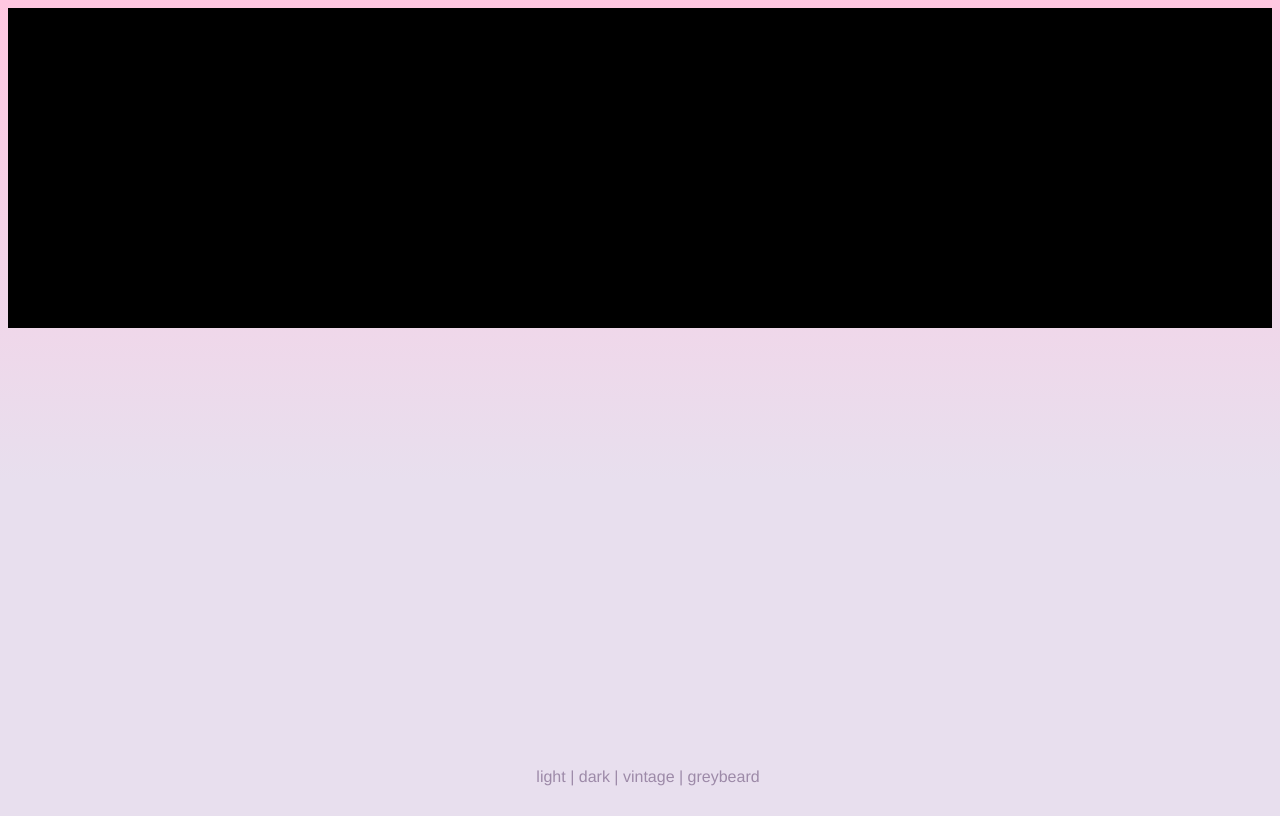
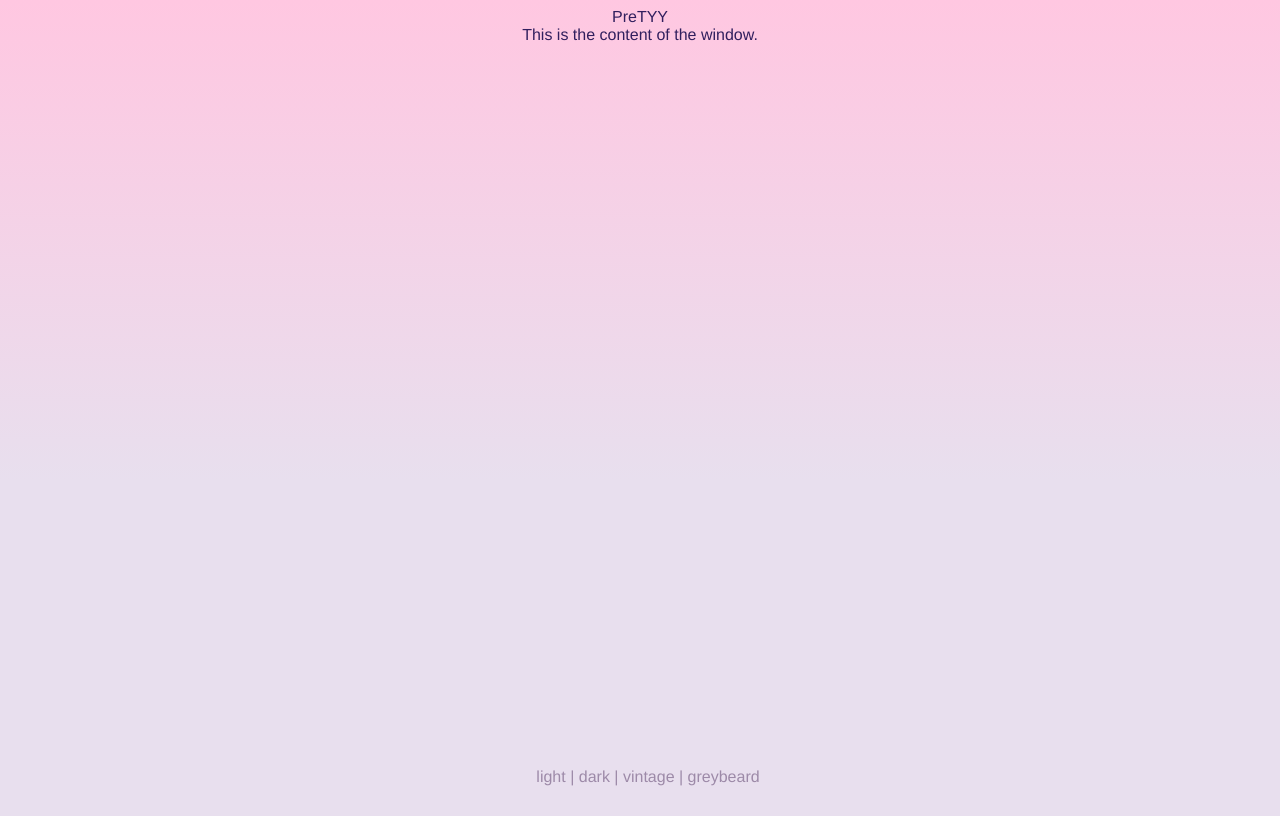
Before and after one commit to tedthemusician/site, a Vue app: page /whoami in a window 1280 px wide. Built offline with nearby package versions, Linux system fonts and the light colour scheme.

Commit message:
Add placeholder termianl content and initial dynamic styles

```diff
--- a/src/components/whoami/VirtualTerminal.vue
+++ b/src/components/whoami/VirtualTerminal.vue
@@ -1,22 +1,29 @@
 <template>
-<main>
-    <div id="title-bar"></div>
-    <div id="terminal"></div>
+<main :style="windowStyle">
+    <div id="title-bar" :style="titleBarStyle">
+        <span id="title">PreTYY</span>
+    </div>
+    <div id="content" :style="contentStyle">
+        This is the content of the window.
+    </div>
 </main>
 </template>
 
 <script>
 export default {
-
+    computed: {
+        windowStyle() {
+            return this.$store.getters.getStyle('whoami', 'window')
+        },
+        titleBarStyle() {
+            return this.$store.getters.getStyle('whoami', 'titleBar')
+        },
+        contentStyle() {
+            return this.$store.getters.getStyle('whoami', 'content')
+        },
+    },
 }
 </script>
 
 <style scoped>
-main {
-    min-width: 6rem;
-    min-height: 20rem;
-
-    background: black;
-
-}
 </style>
```
